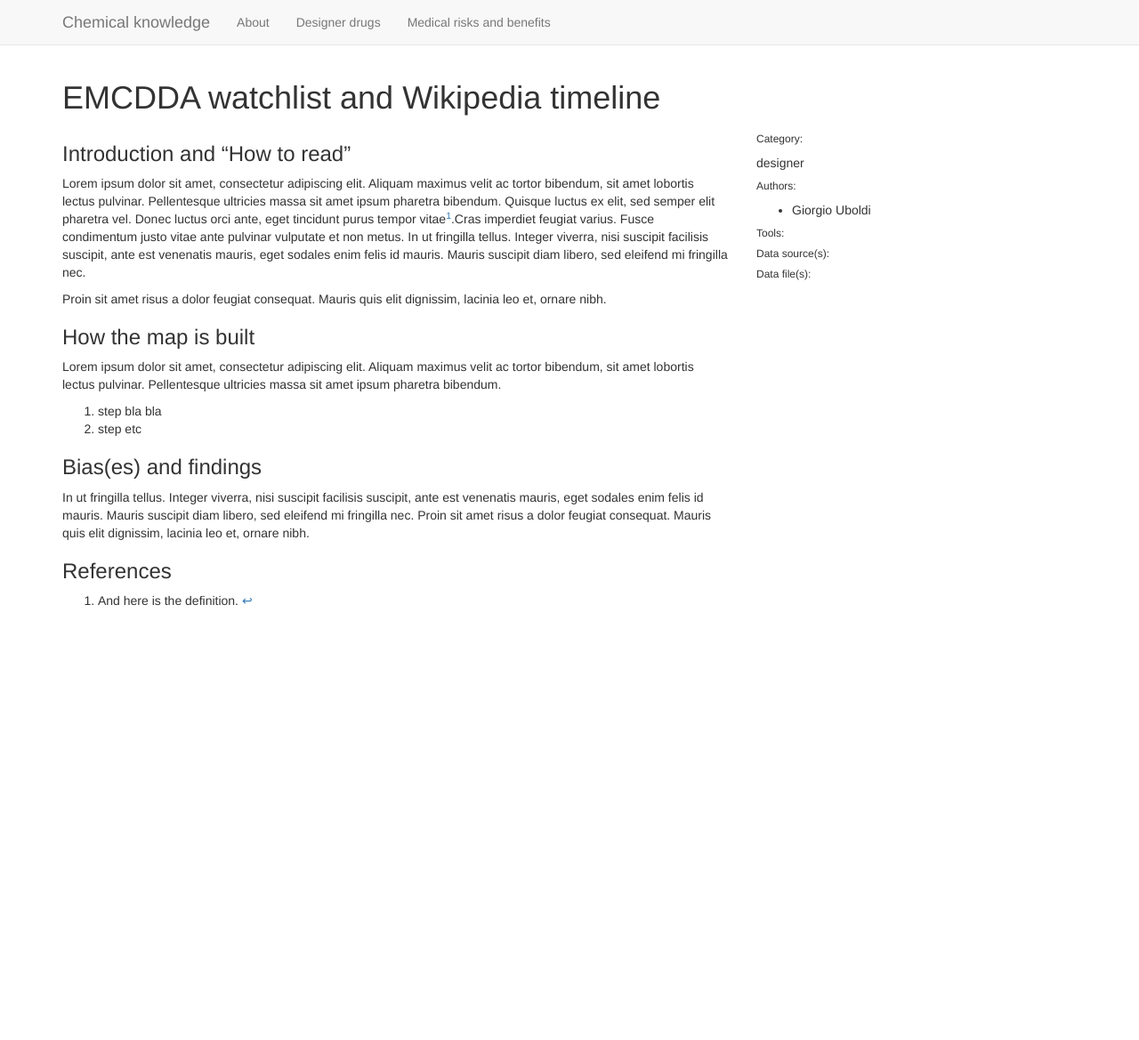
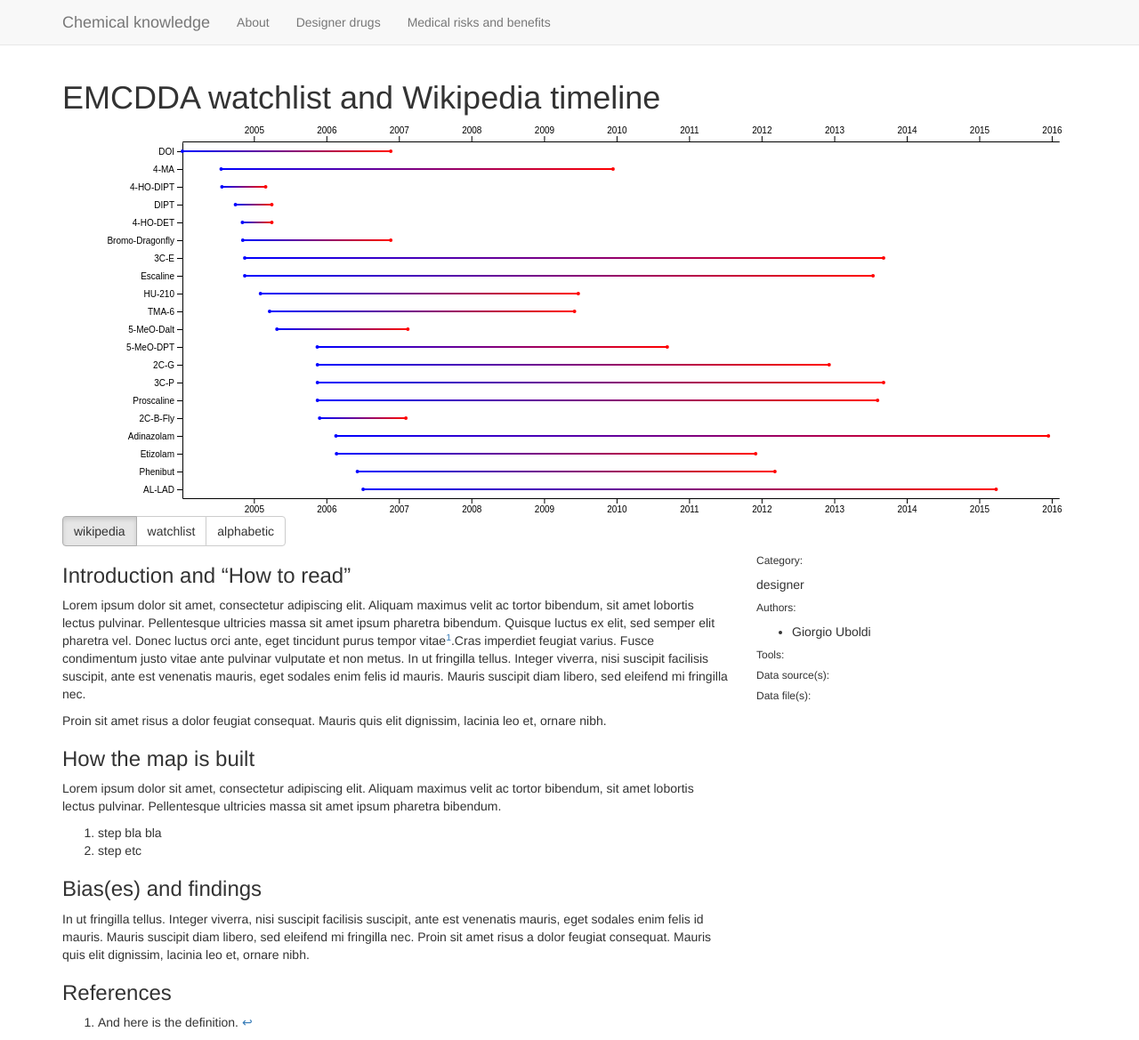
Before and after one commit to calibro/chemical-wiki, a Jekyll site: the page built from _explorations/2016-09-30-emcdda-watchlist-and-wikipedia-timeline.md, in a window 1280 px wide and 1169 px high. Shown: the whole window at 89% size. Built offline with Jekyll 4.4.1, drawn with Linux system fonts in a browser that asks for light colours; some of the changed lines change nothing that is shown.

Commit message:
added watchlist viz

```diff
--- a/_explorations/2016-09-30-emcdda-watchlist-and-wikipedia-timeline.md
+++ b/_explorations/2016-09-30-emcdda-watchlist-and-wikipedia-timeline.md
@@ -5,6 +5,8 @@ published: true
 title: EMCDDA watchlist and Wikipedia timeline
 authors:
   - Giorgio Uboldi
+custom_js: watchlist.js
+data: watchlist.tsv
 ---
 {::options auto_ids="false" /}
 {::options parse_block_html="true" /}
--- a/_layouts/default.html
+++ b/_layouts/default.html
@@ -17,6 +17,7 @@
     <script src="{{ "/js/charts/smallMultipleArea.js" | prepend: site.baseurl }}"></script>
     <script src="{{ "/js/charts/smallMultiplePoint.js" | prepend: site.baseurl }}"></script>
     <script src="{{ "/js/charts/scatterPlot.js" | prepend: site.baseurl }}"></script>
+    <script src="{{ "/js/charts/dotPlot.js" | prepend: site.baseurl }}"></script>
     {% if page.data %}
       <script>
         var dataFile = '{{ "/media/data/" | append: page.data | prepend: site.baseurl }}';
--- a/css/main.css
+++ b/css/main.css
@@ -10,3 +10,8 @@ body{
     fill: none;
     stroke: black;
 }
+
+.legendBottom,
+.legendTop{
+  height: 20px;
+}
--- /dev/null
+++ b/js/charts/dotPlot.js
@@ -0,0 +1,241 @@
+(function(){
+
+  var chemicalwiki = window.chemicalwiki || (window.chemicalwiki = {});
+
+  chemicalwiki.dotPlot = function(){
+
+    var height = 600,
+        width = 600,
+        xValues,
+        yValue,
+        x,
+        margin = {top: 0, right: 20, bottom: 0, left: 20},
+        sizeValue,
+        colorValue,
+        stackColors = ["#0EA789", "#0EA789"],
+        sortedBy,
+        duration = 2000;
+
+
+    function dotPlot(selection){
+      selection.each(function(data){
+
+        var chart,
+            defs;
+
+        data = data.sort(function(a,b){return d3.ascending(a[sortedBy],b[sortedBy])})
+
+        var yDomain = data.map(function(d){return d[yValue]})
+        var maxMargin = d3.max(yDomain, function(d){return d.length})*5;
+
+        margin.left = maxMargin;
+
+        var chartWidth = width - margin.left - margin.right,
+            chartHeight = height - margin.top - margin.bottom;
+
+        height = height + margin.top + margin.bottom;
+
+        if (selection.select('svg').empty()){
+
+          chart = selection.append('svg')
+          .attr('width', width)
+          .attr('height', height)
+            .append("g")
+            .attr("transform", "translate(" + margin.left + "," + margin.top + ")")
+
+          defs = selection.select('svg').append('defs');
+          var gradient = defs
+              .append("linearGradient")
+              .attr("id", "gradient1")
+
+          gradient.append("stop")
+              .attr("offset", "0%")
+              .attr("stop-color", "blue")
+              .attr("stop-opacity", 1);
+
+          gradient.append("stop")
+              .attr("offset", "100%")
+              .attr("stop-color", "red")
+              .attr("stop-opacity", 1);
+
+          var gradient2 = defs
+              .append("linearGradient")
+              .attr("id", "gradient2")
+
+          gradient2.append("stop")
+              .attr("offset", "0%")
+              .attr("stop-color", "red")
+              .attr("stop-opacity", 1);
+
+          gradient2.append("stop")
+              .attr("offset", "100%")
+              .attr("stop-color", "blue")
+              .attr("stop-opacity", 1);
+        }
+        else
+        {
+          chart = selection.select('svg')
+          .attr('width', width)
+          .attr('height', height)
+            .select("g")
+            .attr("transform", "translate(" + margin.left + "," + margin.top + ")");
+
+          defs = selection.select('svg').select('defs');
+        }
+
+        var xMin = d3.min(data, function(d) {return d3.min([d[xValues[0]], d[xValues[1]]])}),
+            xMax = d3.max(data, function(d) {return d3.max([d[xValues[0]], d[xValues[1]]])});
+
+        var cats = d3.nest()
+          .key(function(d){return d[colorValue]})
+          .map(data)
+
+        x = d3.scaleTime()
+            .domain([xMin,xMax])
+            .range([0, chartWidth]);
+
+        var y = d3.scaleBand()
+            .domain(yDomain)
+            .range([0, chartHeight]);
+
+        var color = d3.scaleOrdinal(d3.schemeCategory10).domain(d3.keys(cats))
+
+        var yAxis = d3.axisLeft(y)
+          .tickSizeOuter(0);
+
+        if(chart.select('.yAxis').empty()){
+          // chart.append("g")
+          //     .attr('class','xAxis')
+          //     .attr("transform", "translate(0," + chartHeight + ")")
+          //     .call(xAxisBottom);
+          //
+          // chart.append("g")
+          //     .attr('class','xAxis')
+          //     .call(xAxisTop);
+
+          chart.append("g")
+              .attr('class','yAxis')
+              .call(yAxis);
+          }else{
+            chart.select(".yAxis")
+                .transition()
+                .call(yAxis);
+          }
+
+        var drugGroup = chart
+          .selectAll(".gDrug")
+          .data(data, function(d){return d[yValue]})
+
+        drugGroup.enter().append('g')
+            .attr("class", 'gDrug')
+            .attr("transform", function(d){
+              return 'translate(0,' + y(d[yValue])+ ')';
+            }).each(function(d){
+
+              var g = d3.select(this);
+
+              g.append('circle')
+                .attr("cx",x(d[xValues[0]]))
+                .attr("cy",y.bandwidth()/2)
+                .attr("r", 2)
+                .attr("fill", "blue")
+
+              g.append('circle')
+                .attr("cx",x(d[xValues[1]]))
+                .attr("cy",y.bandwidth()/2)
+                .attr("r", 2)
+                .attr("fill", "red")
+
+              g.append('rect')
+                .attr("x",function(){
+                  return x(d[xValues[0]])<x(d[xValues[1]])?x(d[xValues[0]]):x(d[xValues[1]])
+                })
+                .attr("y",y.bandwidth()/2-1)
+                .attr("width", function(){
+                  return x(d[xValues[0]])<x(d[xValues[1]])?x(d[xValues[1]])-x(d[xValues[0]]):x(d[xValues[0]])-x(d[xValues[1]])
+                })
+                .attr("height", 2)
+                .attr("fill", function(){
+                  return x(d[xValues[0]])<x(d[xValues[1]])?'url(#gradient1)':'url(#gradient2)';
+                })
+
+            })
+            .attr('opacity',0)
+            .transition(duration)
+            .delay(function(d,i){
+              return 20*i
+            })
+            .attr('opacity',1)
+
+        drugGroup.transition()
+          .attr("transform", function(d){
+            return 'translate(0,' + y(d[yValue])+ ')';
+          })
+
+      }); //end selection
+    } // end dotPlot
+
+
+  dotPlot.height = function(x){
+    if (!arguments.length) return height;
+    height = x;
+    return dotPlot;
+  }
+
+  dotPlot.width = function(x){
+    if (!arguments.length) return width;
+    width = x;
+    return dotPlot;
+  }
+
+  dotPlot.xValues = function(x){
+    if (!arguments.length) return xValues;
+    xValues = x;
+    return dotPlot;
+  }
+
+  dotPlot.yValue = function(x){
+    if (!arguments.length) return yValue;
+    yValue = x;
+    return dotPlot;
+  }
+
+  dotPlot.colorValue = function(x){
+    if (!arguments.length) return colorValue;
+    colorValue = x;
+    return dotPlot;
+  }
+
+  dotPlot.stackColors = function(x){
+    if (!arguments.length) return stackColors;
+    stackColors = x;
+    return dotPlot;
+  }
+
+  dotPlot.sortedBy = function(x){
+    if (!arguments.length) return sortedBy;
+    sortedBy = x;
+    return dotPlot;
+  }
+
+  dotPlot.duration = function(x){
+    if (!arguments.length) return duration;
+    duration = x;
+    return dotPlot;
+  }
+
+  dotPlot.xAxis = function(){
+    return x;
+  }
+
+  dotPlot.margin = function(x){
+    if (!arguments.length) return margin;
+    margin = x;
+    return dotPlot;
+  }
+
+  return dotPlot;
+
+  }
+
+})();
--- /dev/null
+++ b/js/watchlist.js
@@ -0,0 +1,126 @@
+var viz = d3.select('.viz'),
+    width = viz.node().getBoundingClientRect().width,
+    height = 400;
+
+var legendTop = viz.append('div')
+  .attr("class", "legendTop")
+  .append('svg')
+
+var vizContainer = viz.append('div')
+  .attr('class','vizContainer')
+  .style("overflow-y", "scroll")
+  .style("height", height+"px")
+
+var legendBottom = viz.append('div')
+  .attr("class", "legendBottom")
+  .append('svg')
+
+var buttonContainer = viz.append('div')
+  .attr("class", "buttonContainer")
+
+
+    /* annotations */
+
+var annotations = [
+   {
+    "xVal": new Date(2014,11,1),
+    "yVal": 100,
+    "path": "M -64,81 A 78.228 78.228 0 0 0 -1,56",
+    "text": "A lot of edits",
+    "textOffset": [
+      -150,
+      87
+    ]
+   }
+  ]
+
+d3.tsv(dataFile, parseTsv,function(data){
+
+  /* visualization */
+  var vizHeight = data.length * 20;
+  drugsDotPlot = chemicalwiki.dotPlot()
+                    .width(width)
+                    .height(vizHeight)
+                    .yValue('substance')
+                    .xValues(['wikipedia_date', 'watchlist_date'])
+                    .sortedBy('wikipedia_date')
+                    .colorValue('category')
+
+  vizContainer.datum(data)
+    .call(drugsDotPlot)
+
+  var x = drugsDotPlot.xAxis();
+
+  var xAxisBottom = d3.axisBottom(x)
+    .tickSizeOuter(0);
+
+  var xAxisTop = d3.axisTop(x)
+    .tickSizeOuter(0);
+
+  legendTop
+      .attr("width", drugsDotPlot.width())
+      .attr("height", 20)
+      .append("g")
+      .attr("transform", "translate(" +  drugsDotPlot.margin().left +",19)")
+      .attr('class','xAxis')
+      .call(xAxisTop);
+
+  legendBottom
+      .attr("width", drugsDotPlot.width())
+      .attr("height", 20)
+      .append("g")
+      .attr("transform", "translate(" +  drugsDotPlot.margin().left +",0)")
+      .attr('class','xAxis')
+      .call(xAxisBottom);
+
+  /* buttons */
+  var btn = [
+    {label:'wikipedia', value:'wikipedia_date'},
+    {label:'watchlist', value:'watchlist_date'},
+    {label:'alphabetic', value:'substance'}
+  ]
+  var btnGroup = buttonContainer.append('div')
+    .attr('class', 'btn-group')
+    .attr('role', 'group')
+
+  var btns = btnGroup.selectAll('.btn')
+    .data(btn)
+    .enter()
+    .append('button')
+    .attr('class', function(d,i){
+      if(i){
+        return 'btn btn-default'
+      }else{
+        return 'btn btn-default active'
+      }
+    })
+    .attr('type', 'button')
+    .text(function(d){
+      return d.label;
+    })
+    .on('click', function(d){
+      btns.attr('class', function(e){
+        if(e.value != d.value){
+          return 'btn btn-default'
+        }else{
+          return 'btn btn-default active'
+        }
+      })
+
+      drugsDotPlot.sortedBy(d.value).height(vizHeight)
+
+      vizContainer.datum(data)
+        .call(drugsDotPlot)
+    })
+
+});
+
+function parseTsv(data){
+
+  var parseTime = d3.timeParse("%d/%m/%Y");
+
+  data.wikipedia_date = parseTime(data.wikipedia_date)
+  data.watchlist_date = parseTime(data.watchlist_date)
+
+  return data
+}
--- /dev/null
+++ b/media/data/watchlist.tsv
@@ -0,0 +1,172 @@
+substance	wikipedia_id	wikipedia_date	watchlist_date	category
+4-HO-DIPT	4-HO-DiPT	24/07/2004	01/03/2005	Psychedelics
+4-HO-DET	4-HO-DET	04/11/2004	01/04/2005	Psychedelics
+Bromo-Dragonfly	Bromo-DragonFLY	06/11/2004	21/11/2006	Psychedelics
+3C-E	3C-E	16/11/2004	06/09/2013	Psychedelics
+Escaline	Escaline	16/11/2004	15/07/2013	Psychedelics
+HU-210	HU-210	03/02/2005	22/06/2009	Synthetic cannabimimetics
+5-MeO-Dalt	5-MeO-DALT	27/04/2005	15/02/2007	Psychedelics
+5-MeO-DPT	5-MeO-DPT	16/11/2005	13/09/2010	Psychedelics
+2C-G	2C-G	17/11/2005	06/12/2012	Psychedelics
+3C-P	3C-P	17/11/2005	06/09/2013	Psychedelics
+Proscaline	Proscaline	17/11/2005	07/08/2013	Psychedelics
+2C-B-Fly	2C-B-FLY	28/11/2005	05/02/2007	Psychedelics
+Adinazolam	Adinazolam	18/02/2006	15/12/2015	Sedatives
+Etizolam	Etizolam	21/02/2006	02/12/2011	Sedatives
+Phenibut	Phenibut	06/06/2006	08/03/2012	Sedatives
+AL-LAD	AL-LAD	05/07/2006	27/03/2015	Psychedelics
+5-APDI	5-APDI	02/10/2006	17/09/2012	Empathogens
+Phenazepam	Phenazepam	01/12/2006	14/07/2011	Sedatives
+Allylescaline	Allylescaline	27/03/2007	08/07/2013	Psychedelics
+Etaqualone	Etaqualone	31/03/2007	12/11/2009	Sedatives
+Mebroqualone	Mebroqualone	31/03/2007	05/07/2013	Sedatives
+Methallylescaline	Methallylescaline	31/03/2007	11/10/2013	Psychedelics
+Methylmethaqualone	Methylmethaqualone	31/03/2007	28/10/2014	Sedatives
+4-HO-MET	4-HO-MET	09/06/2007	04/06/2008	Psychedelics
+Afloqualone	Afloqualone	16/09/2007	20/10/2014	Sedatives
+Ethylphenidate	Ethylphenidate	06/10/2007	30/11/2011	Stimulants
+Meclonazepam	Meclonazepam	15/11/2007	20/08/2014	Sedatives
+MN-18	MN-18	24/11/2007	09/07/2014	Synthetic cannabimimetics
+Dimethocaine	Dimethocaine	08/01/2008	21/06/2010	Stimulants
+JWH-018	JWH-018	25/03/2008	19/12/2008	Synthetic cannabimimetics
+JWH-081	JWH-081	25/03/2008	02/06/2010	Synthetic cannabimimetics
+JWH-073	JWH-073	25/03/2008	06/03/2009	Synthetic cannabimimetics
+JWH-015	JWH-015	25/03/2008	27/07/2010	Synthetic cannabimimetics
+JWH-200	JWH-200	14/04/2008	03/12/2009	Synthetic cannabimimetics
+W-18	W-18	15/04/2008	10/09/2014	Sedatives
+CP 47,497	CP 47,497	03/05/2008	23/02/2009	Synthetic cannabimimetics
+HDMP-28	HDMP-28	07/06/2008	06/03/2015	Stimulants
+JTE-907	JTE-907	11/10/2008	04/07/2013	Synthetic cannabimimetics
+5-APDB	5-APDB	08/11/2008	05/03/2012	Empathogens
+JWH-250	JWH-250	10/12/2008	06/10/2009	Synthetic cannabimimetics
+Bromantane	Bromantane	04/03/2009	21/12/2015	Stimulants
+MDAI	MDAI	30/03/2009	26/02/2010	Empathogens
+4-Benzylpiperidine	4-Benzylpiperidine	01/05/2009	24/10/2011	Stimulants
+AM-694	AM-694	15/05/2009	19/07/2010	Synthetic cannabimimetics
+25I-NBMD	25I-NBMD	19/05/2009	06/09/2013	Psychedelics
+Naphyrone	Naphyrone	11/09/2009	11/06/2010	Stimulants
+Buphedrone	Buphedrone	16/09/2009	05/07/2010	Stimulants
+25B-NBOMe	25B-NBOMe	17/09/2009	06/12/2012	Psychedelics
+JWH-398	JWH-398	05/11/2009	06/10/2009	Synthetic cannabimimetics
+Flubromazolam	Flubromazolam	23/12/2009	20/10/2014	Sedatives
+3-Fluoromethcathinone	3-Fluoromethcathinone	08/02/2010	20/10/2008	Stimulants
+Pentylone	Pentylone	12/02/2010	03/09/2010	Empathogens
+4-methylmethylphenidate	4-Methylmethylphenidate	19/03/2010	07/05/2015	Stimulants
+JWH-122	JWH-122	22/03/2010	23/07/2010	Synthetic cannabimimetics
+JWH-007	JWH-007	22/03/2010	25/05/2011	Synthetic cannabimimetics
+A-836,339	A-836,339	22/03/2010	03/06/2013	Synthetic cannabimimetics
+AH-7921	AH-7921	29/03/2010	02/08/2012	Sedatives
+Eutylone	Eutylone	31/03/2010	12/03/2014	Empathogens
+6-APDB	6-APDB	09/04/2010	08/03/2012	Empathogens
+3-MeO-PCP	3-MeO-PCP	16/04/2010	29/03/2012	Dissociatives
+4-MeO-PCP	4-MeO-PCP	16/04/2010	11/01/2011	Dissociatives
+6-APB	6-APB	05/08/2010	30/06/2011	Empathogens
+JWH-019	JWH-019	17/08/2010	26/10/2010	Synthetic cannabimimetics
+Methoxetamine	Methoxetamine	18/09/2010	09/11/2010	Dissociatives
+RCS-4	RCS-4	21/12/2010	25/05/2010	Synthetic cannabimimetics
+AM-2201	AM-2201	29/12/2010	18/01/2011	Synthetic cannabimimetics
+AM-2233	AM-2233	17/01/2011	05/08/2011	Synthetic cannabimimetics
+JWH-251	JWH-251	29/01/2011	22/02/2011	Synthetic cannabimimetics
+4-methylethcathinone	4-Methylethcathinone	01/02/2011	08/07/2010	Stimulants
+AM-1248	AM-1248	26/02/2011	24/09/2012	Synthetic cannabimimetics
+AM-2232	AM-2232	04/03/2011	06/12/2011	Synthetic cannabimimetics
+5-APB	5-APB	10/03/2011	14/12/2010	Empathogens
+MT-45	MT-45	25/03/2011	05/12/2013	Sedatives
+AM-1220	AM-1220	02/07/2011	25/05/2011	Synthetic cannabimimetics
+UR-144	UR-144	04/11/2011	01/02/2012	Synthetic cannabimimetics
+Camfetamine	Camfetamine	07/01/2012	30/11/2011	Stimulants
+4-Ethylmethcathinone	4-Ethylmethcathinone	17/06/2012	07/10/2011	Stimulants
+N-Ethylnorketamine	N-Ethylnorketamine	22/10/2012	17/09/2012	Dissociatives
+EAM-2201	EAM-2201	29/10/2012	15/02/2013	Synthetic cannabimimetics
+N-ethylbuphedrone	N-Ethylbuphedrone	25/11/2012	12/08/2011	Stimulants
+DiButylone	Dibutylone	12/12/2012	18/11/2010	Empathogens
+AB-FUBINACA	AB-FUBINACA	02/02/2013	04/08/2014	Synthetic cannabimimetics
+AB-PINACA	AB-PINACA	02/02/2013	07/04/2015	Synthetic cannabimimetics
+5-MAPB	5-MAPB	07/02/2013	03/01/2013	Empathogens
+U-47700	U-47700	15/03/2013	13/01/2015	Sedatives
+ADBICA	ADBICA	03/04/2013	11/10/2013	Synthetic cannabimimetics
+ADB-FUBINACA	ADB-FUBINACA	03/04/2013	28/11/2013	Synthetic cannabimimetics
+5-EAPB	5-EAPB	23/05/2013	11/07/2013	Empathogens
+SDB-006	SDB-006	01/06/2013	19/12/2013	Synthetic cannabimimetics
+6-MAPB	6-MAPB	10/07/2013	10/09/2013	Empathogens
+25D-NBOMe	25D-NBOMe	10/07/2013	16/04/2012	Psychedelics
+5-MAPDB	5-MAPDB	11/07/2013	16/12/2015	Empathogens
+4-AcO-DALT	4-AcO-DALT	20/07/2013	20/04/2012	Psychedelics
+Pyrazolam	Pyrazolam	24/07/2013	22/08/2012	Sedatives
+Acetylfentanyl	Acetylfentanyl	04/09/2013	19/09/2014	Sedatives
+NSI-189	NSI-189	15/09/2013	13/01/2015	Nootropics
+Diclazepam	Diclazepam	30/09/2013	26/08/2013	Sedatives
+Diphenidine	Diphenidine	15/10/2013	16/01/2014	Dissociatives
+Flubromazepam	Flubromazepam	22/10/2013	07/03/2013	Sedatives
+25N-NBOMe	25N-NBOMe	03/02/2014	06/12/2012	Psychedelics
+25E-NBOMe	25E-NBOMe	21/02/2014	06/12/2012	Psychedelics
+Nitracaine	Nitracaine	19/03/2014	13/08/2013	Stimulants
+AB-CHMINACA	AB-CHMINACA	05/07/2014	10/04/2014	Synthetic cannabimimetics
+ADB-PINACA	ADB-PINACA	09/07/2014	03/12/2013	Synthetic cannabimimetics
+5F-MDMB-PINACA	5F-ADB	18/12/2014	08/01/2015	Synthetic cannabimimetics
+Clonazolam	Clonazolam	19/01/2015	13/01/2015	Sedatives
+1p-LSD	1P-LSD	20/01/2015	06/03/2015	Psychedelics
+Isopropylphenidate	Isopropylphenidate	13/04/2015	06/03/2015	Stimulants
+Furanylfentanyl	Furanylfentanyl	15/05/2015	03/11/2015	Sedatives
+6-EAPB	6-EAPB	14/06/2015	28/10/2013	Empathogens
+Propylphenidate	Propylphenidate	15/06/2015	12/06/2015	Stimulants
+ADB-CHMINACA	ADB-CHMINACA	16/06/2015	12/09/2014	Synthetic cannabimimetics
+5-MeO-DIBF	5-MeO-DiBF	19/06/2015	23/12/2015	Psychedelics
+3-MeO-PCMo	3-MeO-PCMo	20/06/2015	07/08/2015	Dissociatives
+5F-AMB	5F-AMB	22/06/2015	18/06/2014	Synthetic cannabimimetics
+Mepirapim	MEPIRAPIM	23/06/2015	25/02/2014	Synthetic cannabimimetics
+5F-SDB-006	5F-SDB-006	24/06/2015	19/12/2013	Synthetic cannabimimetics
+APP-CHMINACA	PX-3	24/06/2015	14/04/2015	Synthetic cannabimimetics
+Ethylnaphthidate	HDEP-28	25/06/2015	18/06/2015	Stimulants
+SDB-005	SDB-005	27/06/2015	31/03/2015	Synthetic cannabimimetics
+4-Methylpentedrone	4-Methylpentedrone	27/06/2015	03/06/2014	Stimulants
+MDMB-CHMICA	MDMB-CHMICA	29/06/2015	12/09/2014	Synthetic cannabimimetics
+5F-AB-PINACA	5F-AB-PINACA	05/07/2015	05/07/2013	Synthetic cannabimimetics
+FUB-JWH-018	FUB-JWH-018	08/07/2015	12/06/2015	Synthetic cannabimimetics
+CUMYL-PICA	CUMYL-PICA	08/07/2015	23/09/2014	Synthetic cannabimimetics
+NM-2201	NM-2201	09/07/2015	04/09/2014	Synthetic cannabimimetics
+CUMYL-THPINACA	CUMYL-THPINACA	11/07/2015	23/09/2014	Synthetic cannabimimetics
+CUMYL-PINACA	CUMYL-PINACA	11/07/2015	23/09/2014	Synthetic cannabimimetics
+APP-FUBINACA	APP-FUBINACA	16/07/2015	06/11/2014	Synthetic cannabimimetics
+4-methylbuphedrone	4-Methylbuphedrone	16/07/2015	01/11/2011	Stimulants
+5F-ADB-PINACA	5F-ADB-PINACA	17/07/2015	31/03/2015	Synthetic cannabimimetics
+Deschloroetizolam	Deschloroetizolam	19/07/2015	04/09/2014	Sedatives
+5-MeO-EIPT	5-MeO-EiPT	20/07/2015	13/10/2014	Psychedelics
+AMB-FUBINACA	AMB-FUBINACA	21/07/2015	10/12/2014	Synthetic cannabimimetics
+AMB-CHMINACA	AMB-CHMINACA	21/07/2015	28/05/2015	Synthetic cannabimimetics
+5F-PCN	5F-PCN	22/07/2015	17/12/2015	Synthetic cannabimimetics
+FUB-144	FUB-144	22/07/2015	09/02/2015	Synthetic cannabimimetics
+FDU-PB-22	FDU-PB-22	23/07/2015	12/02/2014	Synthetic cannabimimetics
+FUB-PB-22	FUB-PB-22	23/07/2015	19/12/2013	Synthetic cannabimimetics
+5F-AB-FUPPYCA	5F-AB-FUPPYCA	23/07/2015	12/06/2015	Synthetic cannabimimetics
+ADAMANTYL-THPINACA	ADAMANTYL-THPINACA	24/07/2015	14/01/2015	Synthetic cannabimimetics
+Nifoxipam	Nifoxipam	31/07/2015	13/01/2015	Sedatives
+5F-EMB-PINACA	5F-EMB-PINACA	10/08/2015	17/06/2015	Synthetic cannabimimetics
+Metizolam	Metizolam	13/09/2015	18/12/2015	Sedatives
+Methamnetamine	Methamnetamine	16/09/2015	06/08/2015	Empathogens
+4-fluoromethylphenidate	4-Fluoromethylphenidate	28/09/2015	04/12/2015	Stimulants
+Deschloroketamine	Deschloroketamine	02/10/2015	10/03/2015	Dissociatives
+Methoxypiperamide	Methoxypiperamide	13/10/2015	11/09/2013	Piperazines
+Mexedrone	Mexedrone	16/10/2015	11/09/2015	Stimulants
+5-MeO-MALT	5-MeO-MALT	19/10/2015	26/05/2014	Psychedelics
+5-DBFPV	5-DBFPV	25/11/2015	04/02/2015	Stimulants
+Nitrazolam	Nitrazolam	13/01/2016	21/12/2015	Sedatives
+4-MeO-BF	4-Methoxybutyrfentanyl	06/02/2016	14/08/2015	Sedatives
+2-FMA	2-FMA	07/03/2010	12/03/2012	Stimulants
+3-FMA	3-FMA	08/10/2010	17/11/2009	Stimulants
+3,4-dichloromethylphenidate	3,4-Dichloromethylphenidate	19/03/2010	17/04/2013	Stimulants
+3,4-Dimethylmethcathinone	3,4-Dimethylmethcathinone	03/10/2011	13/10/2010	Stimulants
+4-AcO-DMT	4-AcO-DMT	28/08/2006	17/08/2009	Psychedelics
+4-AcO-MET	4-AcO-MET	18/12/2011	24/04/2009	Psychedelics
+4-CMA	4-CMA	23/08/2015	14/09/2015	Empathogens
+4-FMA	4-FMA	09/12/2007	24/03/2010	Empathogens
+4-MA	4-MA	20/07/2004	14/12/2009	Empathogens
+5F-AMB-PICA	5F-AMB-PICA	16/07/2015	05/12/2014	Synthetic cannabimimetics
+AM-679	AM-679	10/02/2011	27/01/2012	Synthetic cannabimimetics
+DIPT	DiPT	30/09/2004	01/04/2005	Psychedelics
+DOI	DOI	07/01/2004	21/11/2006	Psychedelics
+DOIP	DOiPR	27/06/2015	21/05/2015	Psychedelics
+DOPR	DOPR	30/03/2007	10/09/2015	Psychedelics
+JWH-182	JWH-182	22/03/2010	01/03/2011	Synthetic cannabimimetics
+LSZ	LSZ	23/10/2008	10/12/2013	Psychedelics
+TMA-6	TMA-6	21/03/2005	03/06/2009	Psychedelics
```
